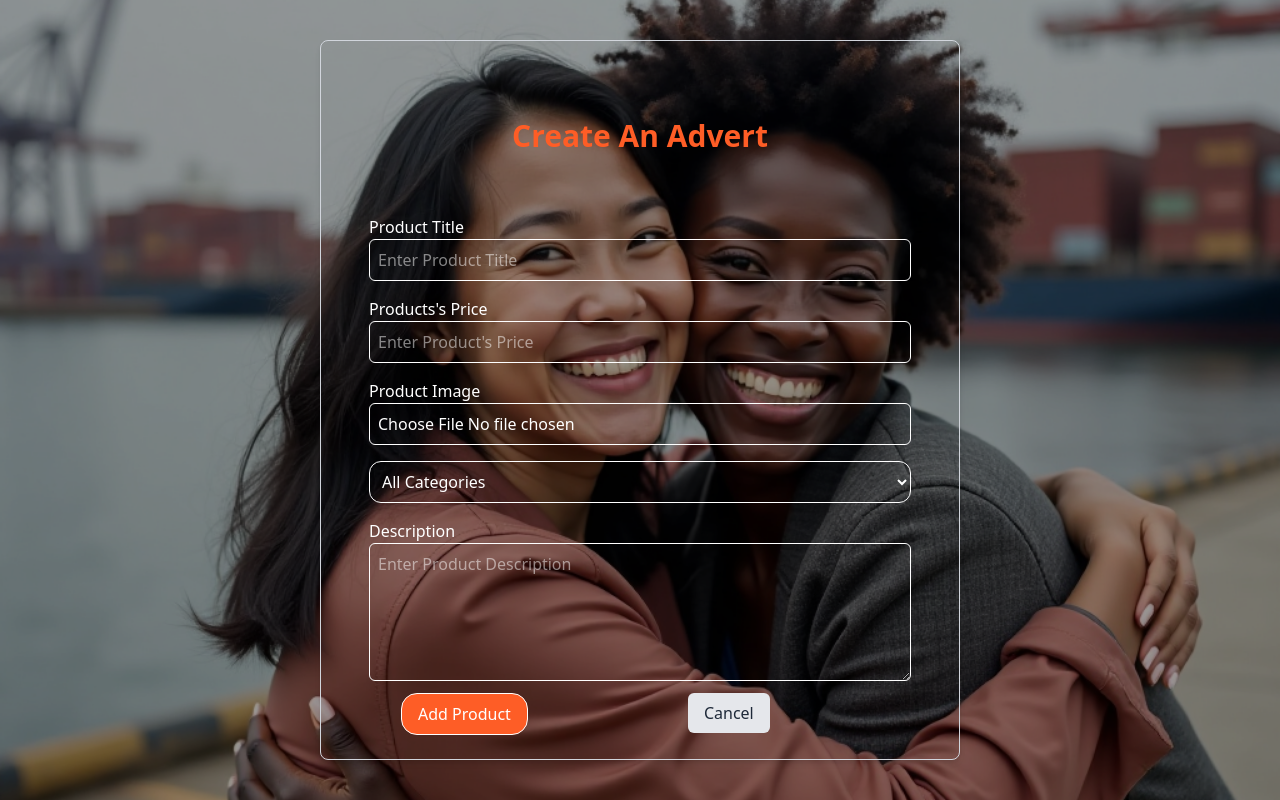
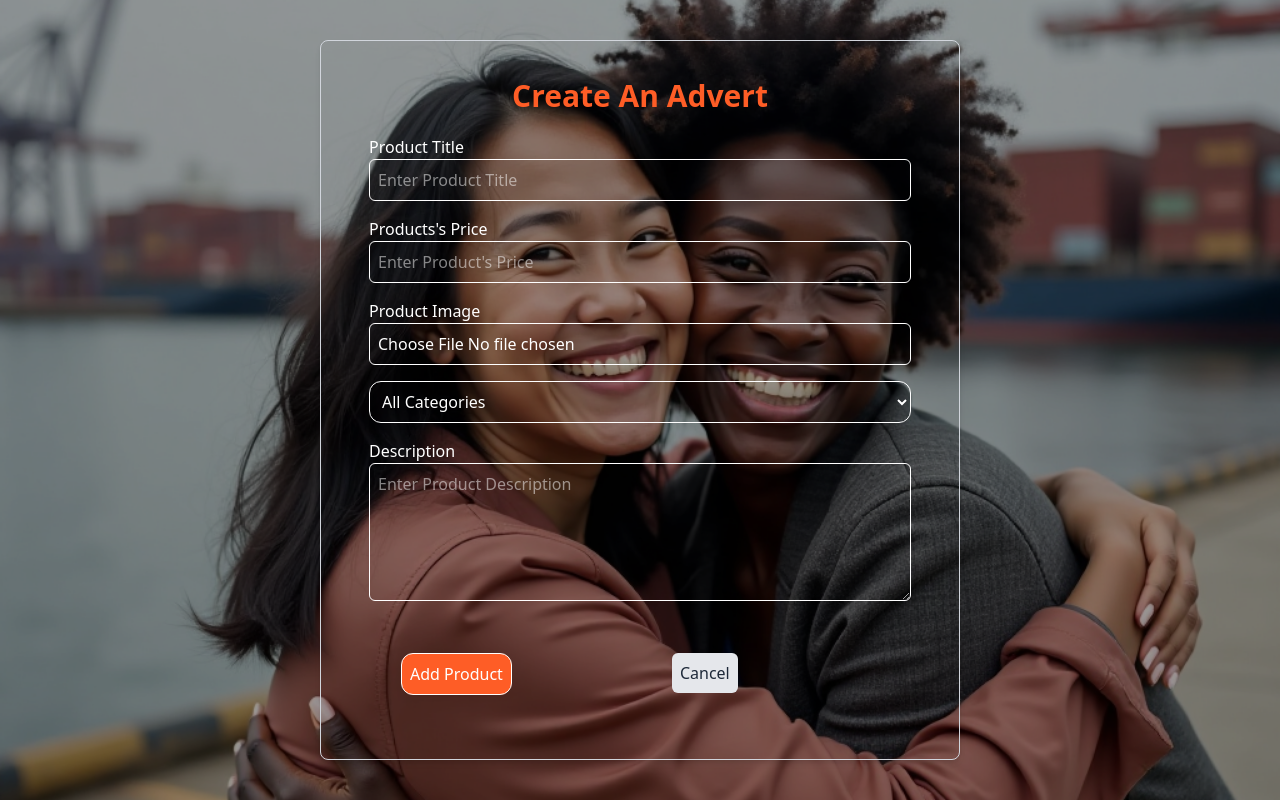
Before and after one commit to Real-Bambi/bambi_online, a React (Vite) app: page /add-product in a window 1280 px wide. Built offline with nearby package versions, Linux system fonts and the light colour scheme; no server answers.

Commit message:
committing changes

```diff
--- a/src/components/AddProduct.jsx
+++ b/src/components/AddProduct.jsx
@@ -68,15 +68,15 @@ export default function AddProduct({ onClose }) {
                     <textarea required name="description" placeholder="Enter Product Description" className=" p-2  pb-20 rounded-md border " />
                 </div>
 
-                <div className="mt-1 flex flex-row gap-x-40 px-10">
+                <div className="mt-1 flex flex-row gap-x-40 p-10">
                     <div >
-                        <button type="submit" className="border rounded-2xl bg-[#FE5D26] px-4 py-2">Add Product</button>
+                        <button type="submit" className="border rounded-xl bg-[#FE5D26] px-2 py-2">Add Product</button>
                     </div>
 
                     <div className="hidden lg:block">
                         <button
                             onClick={onClose}
-                            className="px-4 py-2 bg-gray-200 text-gray-800 rounded-md hover:bg-gray-300 focus:outline-none focus:ring-2 focus:ring-offset-2 focus:ring-gray-500 transition-colors">Cancel</button>
+                            className="px-2 py-2 bg-gray-200 text-gray-800 rounded-md hover:bg-gray-300 focus:outline-none focus:ring-2 focus:ring-offset-2 focus:ring-gray-500 transition-colors">Cancel</button>
                     </div>
                 </div>
             </form>
```
